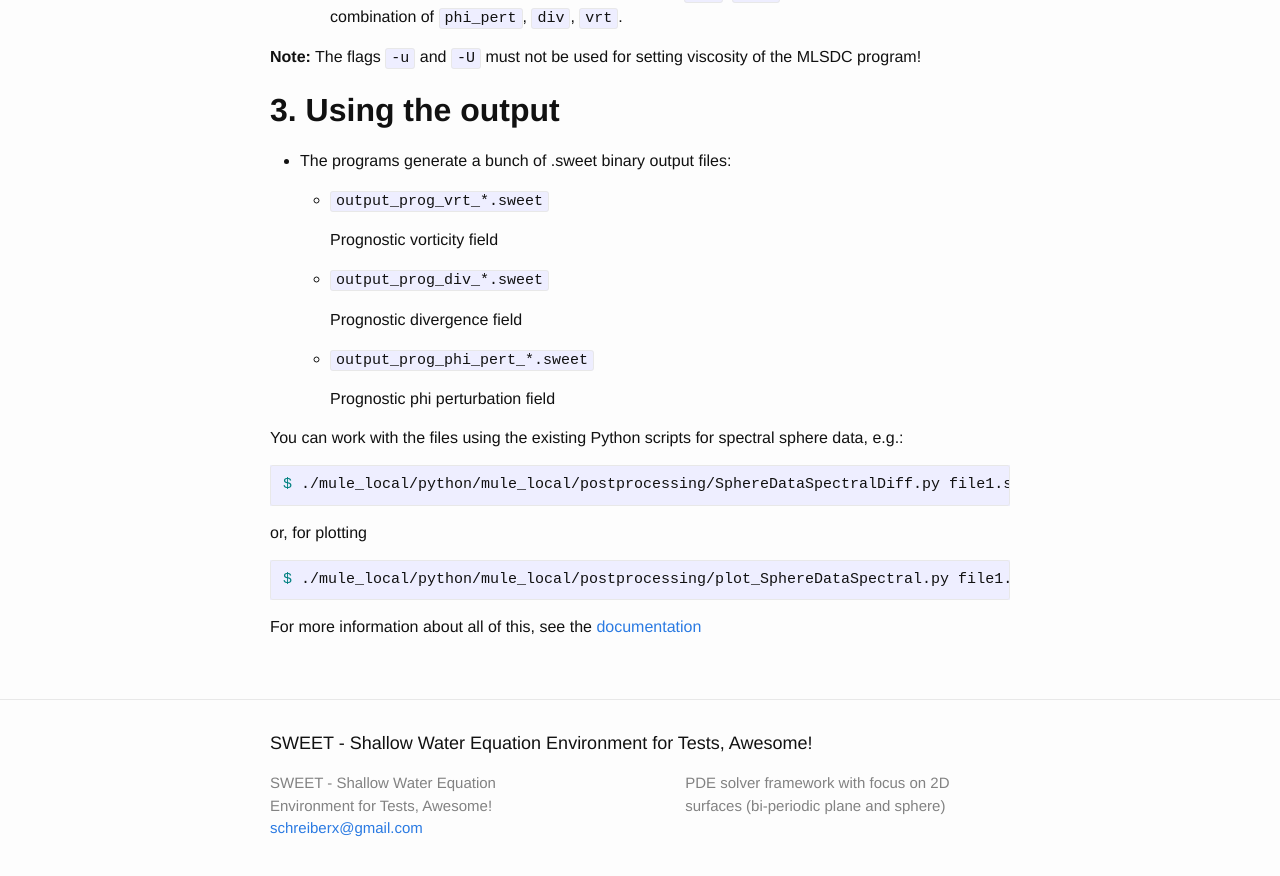
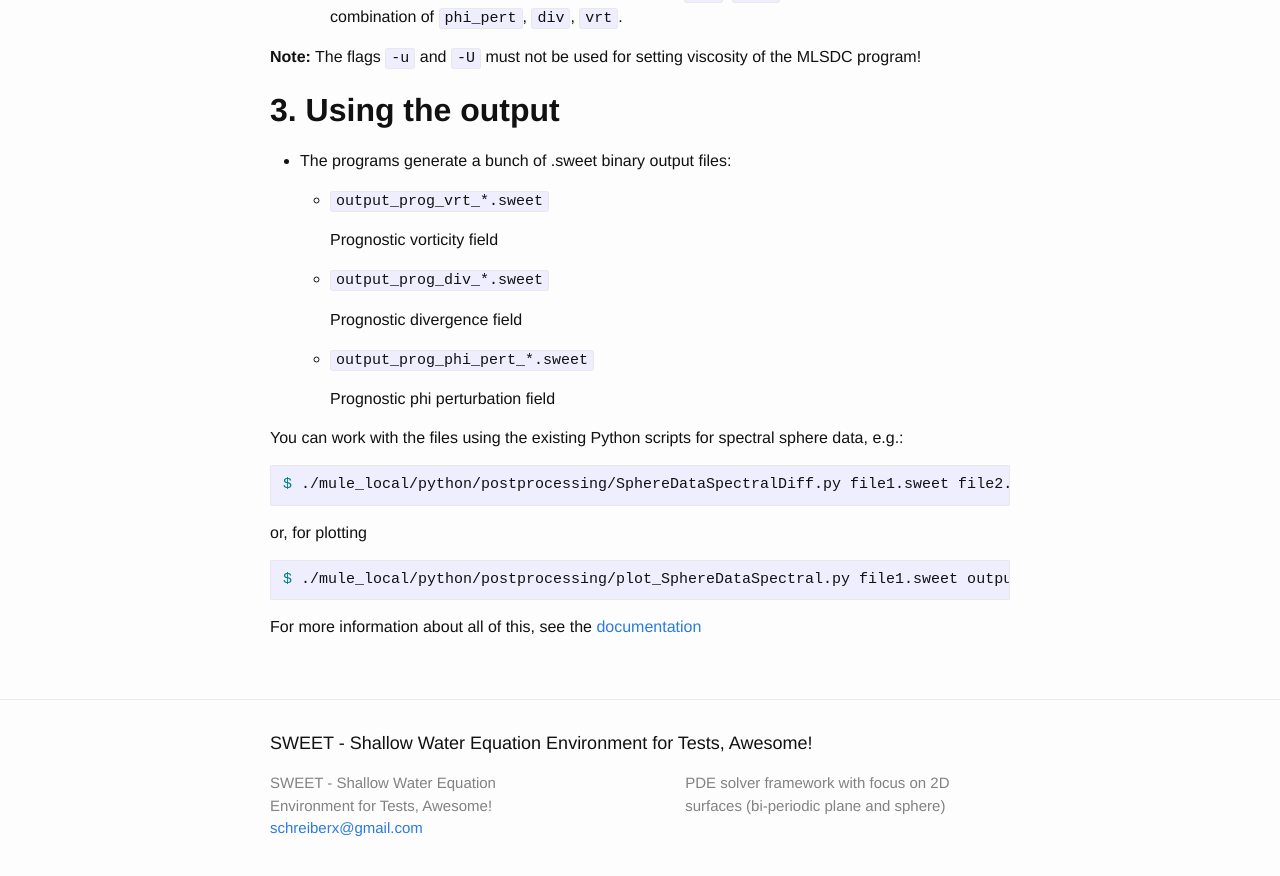
Before and after one commit to schreiberx/sweetsite, a Jekyll site: the page built from tutorials/libpfasst_swe_sphere.md, in a window 1280 px wide and 900 px high, scrolled down 2260 px. Shown: the top 876 px of the window. Built offline with Jekyll 4.4.1, drawn with Linux system fonts in a browser that asks for light colours.

Commit message:
Update outdated paths and URLs in LibPFASST Tutorial (#5)
* Update current contributors

* Extend with MLSDC information

* Fix path to postprocessing scripts

* Fix URL to docs

````diff
--- a/tutorials/libpfasst_swe_sphere.md
+++ b/tutorials/libpfasst_swe_sphere.md
@@ -123,14 +123,14 @@ Use the `libpfasst-*` parameters to adjust the convergence order as needed. (see
 You can work with the files using the existing Python scripts for spectral sphere data, e.g.:
 
 ```bash
-$ ./mule_local/python/mule_local/postprocessing/SphereDataSpectralDiff.py file1.sweet file2.sweet
+$ ./mule_local/python/postprocessing/SphereDataSpectralDiff.py file1.sweet file2.sweet
 ```
 
 or, for plotting
 
 ```bash
-$ ./mule_local/python/mule_local/postprocessing/plot_SphereDataSpectral.py file1.sweet output.png
+$ ./mule_local/python/postprocessing/plot_SphereDataSpectral.py file1.sweet output.png
 ```
 
 
-For more information about all of this, see the [documentation](https://github.com/schreiberx/sweet/tree/master/doc/libpfasst)
+For more information about all of this, see the [documentation](https://github.com/schreiberx/sweet/tree/master/doc/timeintegration/libpfasst)
````
